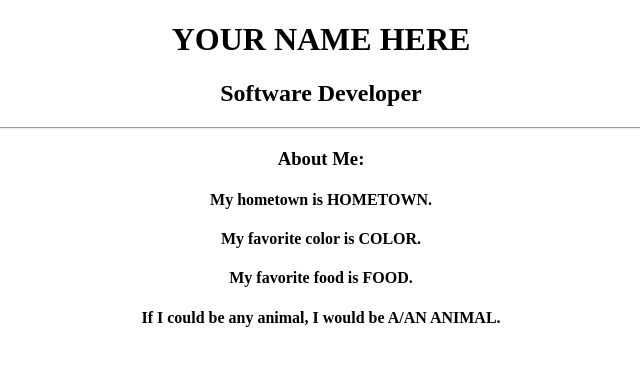
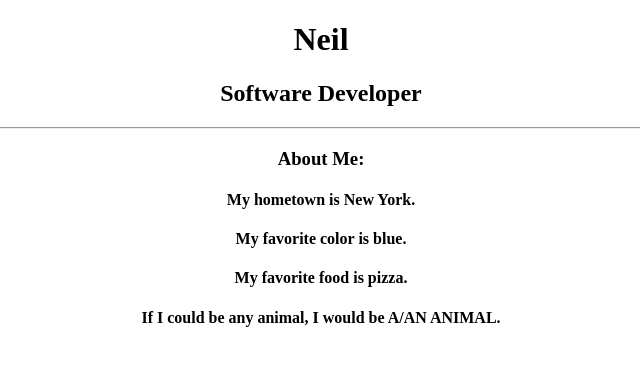
Before and after one commit to mac12345mac/day-3, a plain HTML site: page index.html in a window 1280 px wide. Shown: the whole page, without its empty margins (319-959 px from the left). Drawn offline with Linux system fonts and the light colour scheme.

Commit message:
this is NEW text

```diff
--- a/index.html
+++ b/index.html
@@ -7,13 +7,13 @@
 		  </head>
 		  <body>
 			<div align="center">
-				<h1>YOUR NAME HERE</h1>
+				<h1>Neil</h1>
 				<h2>Software Developer</h2>
 				<hr>
 				<h3>About Me:</h3>
-					<h4>My hometown is HOMETOWN.</h4>
-					<h4>My favorite color is COLOR.</h4>
-					<h4>My favorite food is FOOD.</h4>
+					<h4>My hometown is New York.</h4>
+					<h4>My favorite color is blue.</h4>
+					<h4>My favorite food is pizza.</h4>
 					<h4>If I could be any animal, I would be A/AN ANIMAL.</h4>
 			</div>
 		  </body>
```
